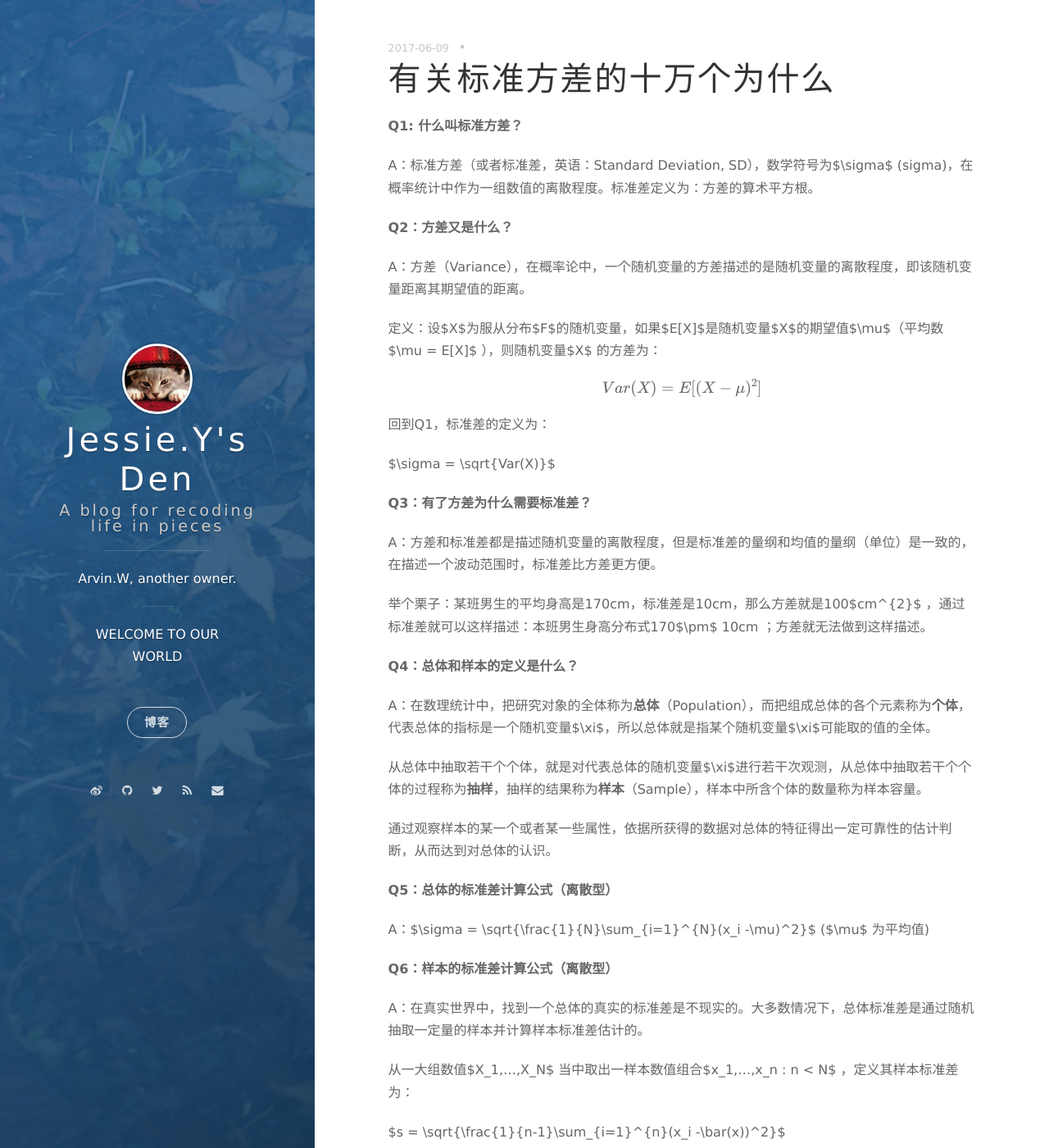
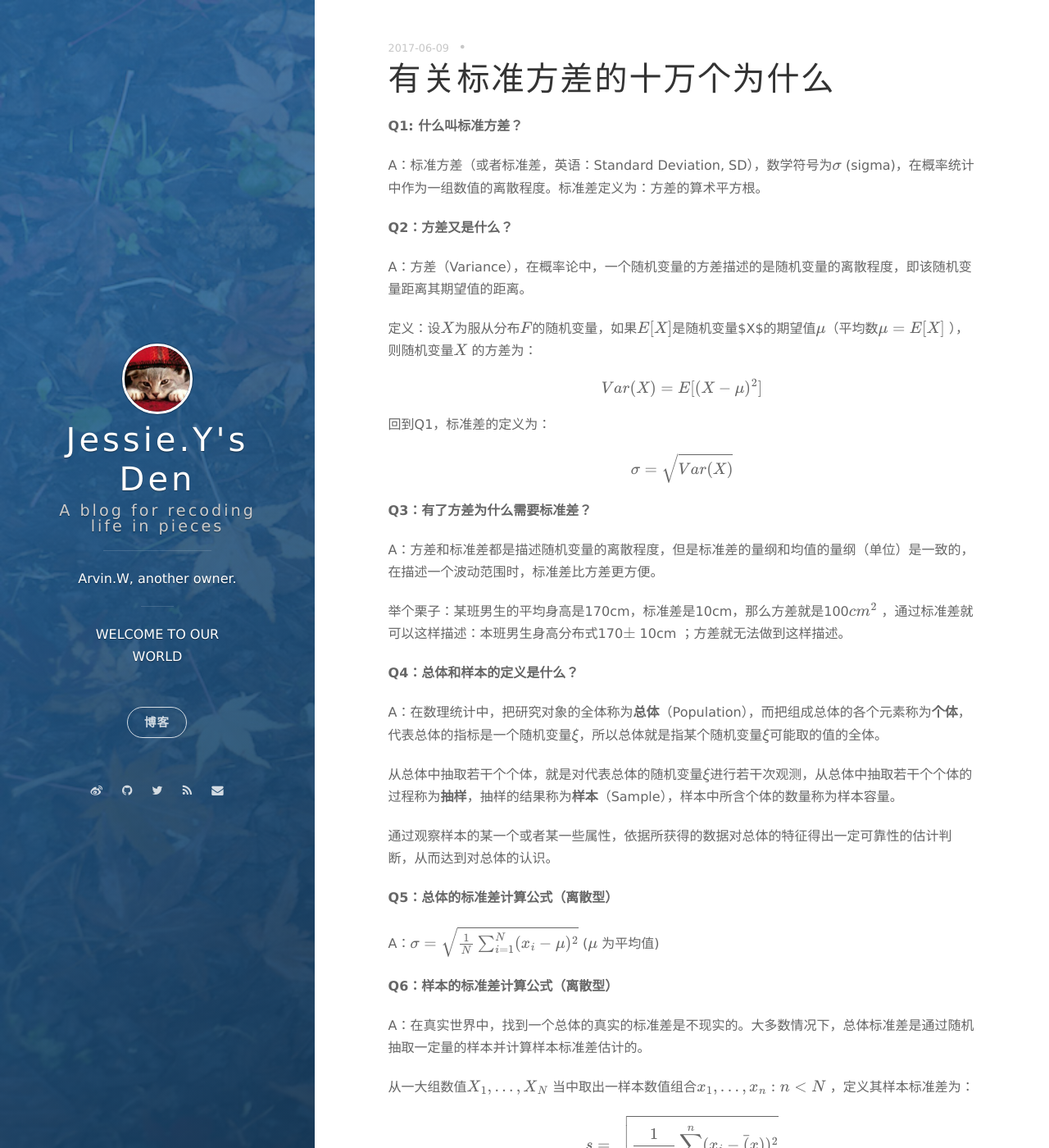
Before and after one commit to jessiewy/jessiewy.github.io, a Jekyll site: the page built from _posts/2017-06-09-sd.markdown, in a window 1280 px wide and 1400 px high. Shown: the whole window at 82% size. Built offline with Jekyll 4.4.1, drawn with Linux system fonts in a browser that asks for light colours; nearby versions of some CDN libraries; formulas are drawn with MathJax 3; comment, search, counter and statistics services are not loaded; some of the changed text lies outside the part shown.

Commit message:
Create 2017-06-09-sd.markdown
Change $ to $$

```diff
--- a/_posts/2017-06-09-sd.markdown
+++ b/_posts/2017-06-09-sd.markdown
@@ -7,47 +7,47 @@ date: 2017-06-09 19:49:00.000000000 +08:00
 
 **Q1: 什么叫标准方差？**
 
-A：标准方差（或者标准差，英语：Standard Deviation, SD），数学符号为$\sigma$ (sigma)，在概率统计中作为一组数值的离散程度。标准差定义为：方差的算术平方根。
+A：标准方差（或者标准差，英语：Standard Deviation, SD），数学符号为$$\sigma$$ (sigma)，在概率统计中作为一组数值的离散程度。标准差定义为：方差的算术平方根。
 
 **Q2：方差又是什么？**
 
 A：方差（Variance），在概率论中，一个随机变量的方差描述的是随机变量的离散程度，即该随机变量距离其期望值的距离。
 
-定义：设$X$为服从分布$F$的随机变量，如果$E[X]$是随机变量$X$的期望值$\mu$（平均数$\mu = E[X]$ ），则随机变量$X$ 的方差为：
+定义：设$$X$$为服从分布$$F$$的随机变量，如果$$E[X]$$是随机变量$X$的期望值$$\mu$$（平均数$$\mu = E[X]$$ ），则随机变量$$X$$ 的方差为：
 
 $$Var(X) = E[(X-\mu)^2]$$
 
 回到Q1，标准差的定义为：
 
-$\sigma = \sqrt{Var(X)}$
+$$\sigma = \sqrt{Var(X)}$$
 
 **Q3：有了方差为什么需要标准差？**
 
 A：方差和标准差都是描述随机变量的离散程度，但是标准差的量纲和均值的量纲（单位）是一致的，在描述一个波动范围时，标准差比方差更方便。
 
-举个栗子：某班男生的平均身高是170cm，标准差是10cm，那么方差就是100$cm^{2}$ ，通过标准差就可以这样描述：本班男生身高分布式170$\pm$ 10cm ；方差就无法做到这样描述。
+举个栗子：某班男生的平均身高是170cm，标准差是10cm，那么方差就是100$$cm^{2}$$ ，通过标准差就可以这样描述：本班男生身高分布式170$$\pm$$ 10cm ；方差就无法做到这样描述。
 
 **Q4：总体和样本的定义是什么？**
 
-A：在数理统计中，把研究对象的全体称为**总体**（Population），而把组成总体的各个元素称为**个体**，代表总体的指标是一个随机变量$\xi$，所以总体就是指某个随机变量$\xi$可能取的值的全体。
+A：在数理统计中，把研究对象的全体称为**总体**（Population），而把组成总体的各个元素称为**个体**，代表总体的指标是一个随机变量$$\xi$$，所以总体就是指某个随机变量$$\xi$$可能取的值的全体。
 
-从总体中抽取若干个个体，就是对代表总体的随机变量$\xi$进行若干次观测，从总体中抽取若干个个体的过程称为**抽样**，抽样的结果称为**样本**（Sample），样本中所含个体的数量称为样本容量。
+从总体中抽取若干个个体，就是对代表总体的随机变量$$\xi$$进行若干次观测，从总体中抽取若干个个体的过程称为**抽样**，抽样的结果称为**样本**（Sample），样本中所含个体的数量称为样本容量。
 
 通过观察样本的某一个或者某一些属性，依据所获得的数据对总体的特征得出一定可靠性的估计判断，从而达到对总体的认识。
 
 **Q5：总体的标准差计算公式（离散型）**
 
-A：$\sigma = \sqrt{\frac{1}{N}\sum_{i=1}^{N}(x_i -\mu)^2}$   ($\mu$ 为平均值)
+A：$$\sigma = \sqrt{\frac{1}{N}\sum_{i=1}^{N}(x_i -\mu)^2}$$   ($$\mu$$ 为平均值)
 
 **Q6：样本的标准差计算公式（离散型）**
 
 A：在真实世界中，找到一个总体的真实的标准差是不现实的。大多数情况下，总体标准差是通过随机抽取一定量的样本并计算样本标准差估计的。
 
-从一大组数值$X_1,...,X_N$ 当中取出一样本数值组合$x_1,...,x_n : n < N$ ，定义其样本标准差为：
+从一大组数值$$X_1,...,X_N$$ 当中取出一样本数值组合$$x_1,...,x_n : n < N$$ ，定义其样本标准差为：
 
-$s = \sqrt{\frac{1}{n-1}\sum_{i=1}^{n}(x_i -\bar(x))^2}$
+$$s = \sqrt{\frac{1}{n-1}\sum_{i=1}^{n}(x_i -\bar(x))^2}$$
 
-样本方差$s^2$ 是对总体方差$\sigma^2$的**无偏估计**。分母中之所以用$n-1$而不是像总体样本方差那样用$n$，是因为$(x_i -\bar x)$的**自由度**为$n-1$。
+样本方差$$s^2$$ 是对总体方差$$\sigma^2$$的**无偏估计**。分母中之所以用$$n-1$$而不是像总体样本方差那样用$$n$$，是因为$$(x_i -\bar x)$$的**自由度**为$$n-1$$。
 
 Q7：什么叫自由度？
 
```
